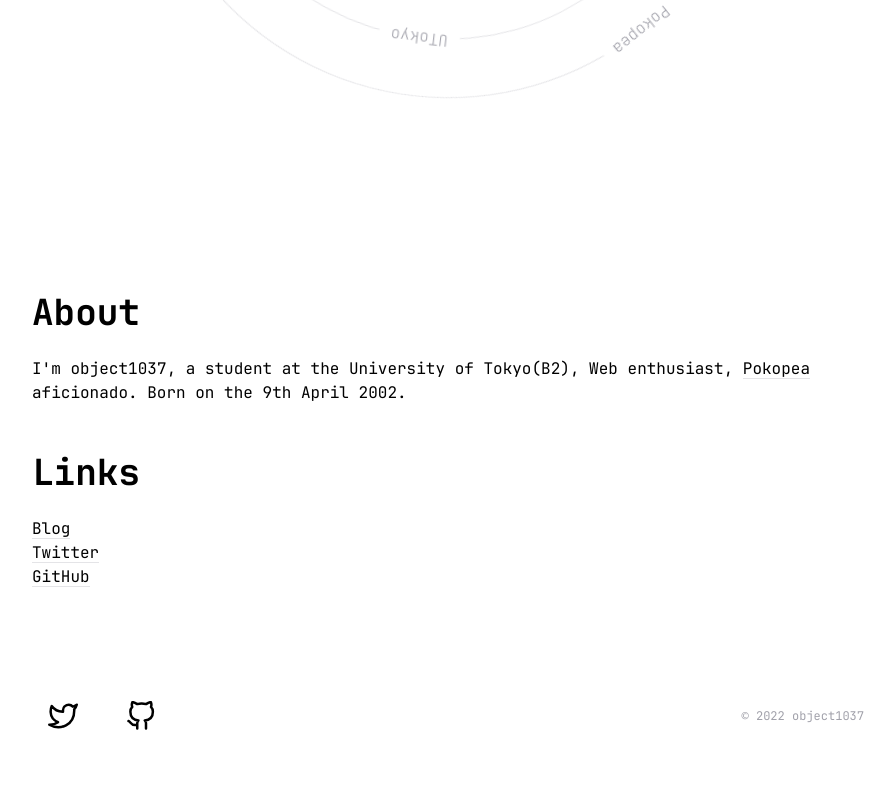
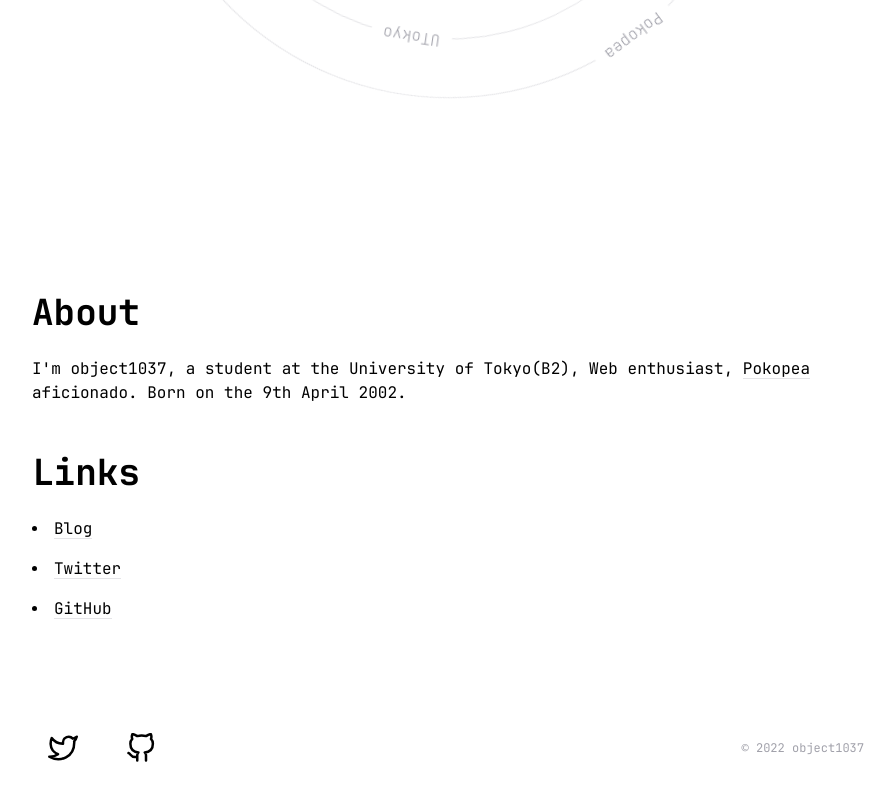
Before and after one commit to object1037/homepage, a Next.js app: page / in a window 1280 px wide. Shown: the part 596-1396 px from the top of the page, without its empty margins (192-1087 px from the left). Built offline with nearby package versions, Linux system fonts and the light colour scheme.

Commit message:
style list

```diff
--- a/src/pages/index.tsx
+++ b/src/pages/index.tsx
@@ -35,7 +35,7 @@ const IndexPage = () => {
           </article>
           <article>
             <h2>Links</h2>
-            <ul>
+            <ul className="space-y-4 list-disc list-inside">
               <li>
                 <Link href="https://blog.object1037.dev">Blog</Link>
               </li>
```
